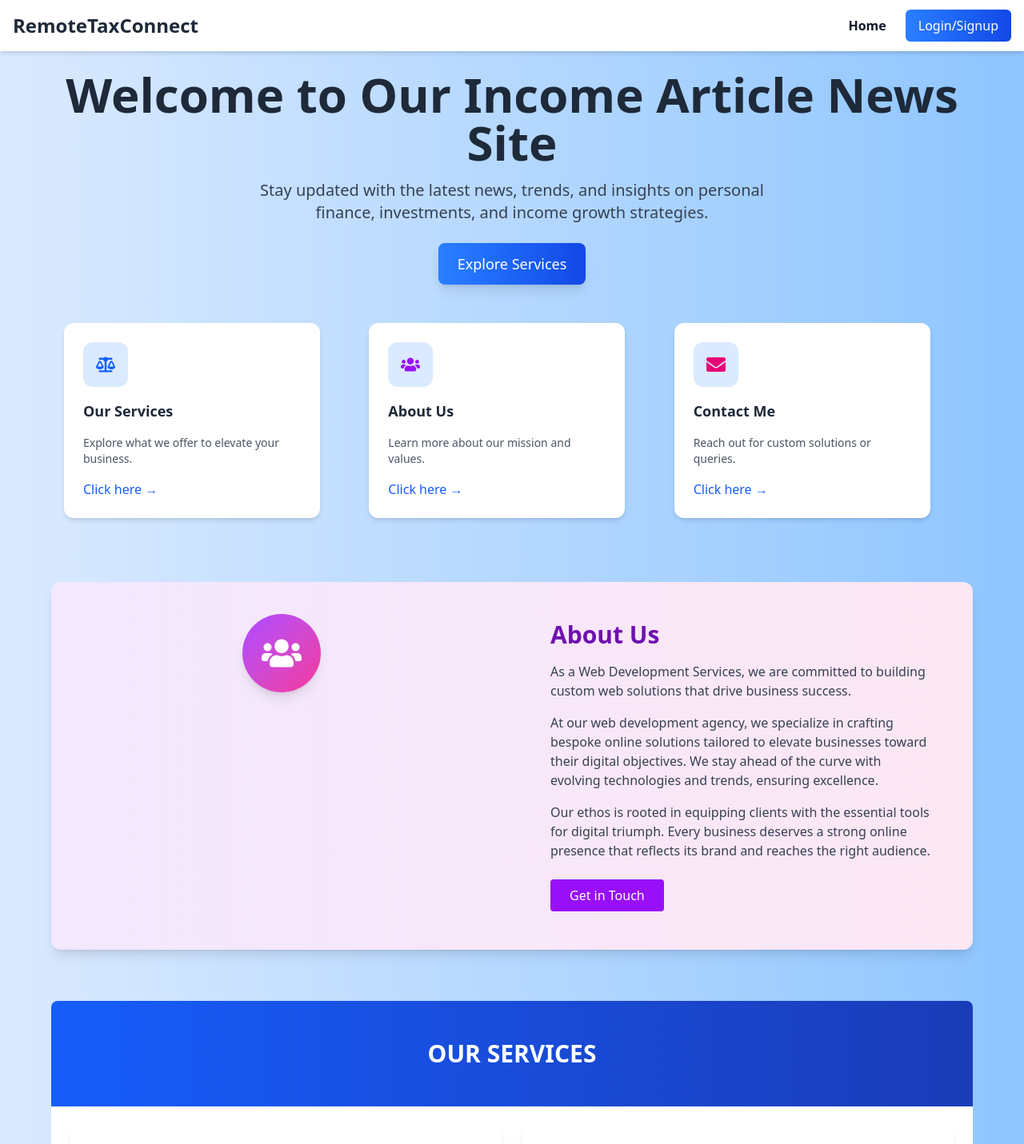
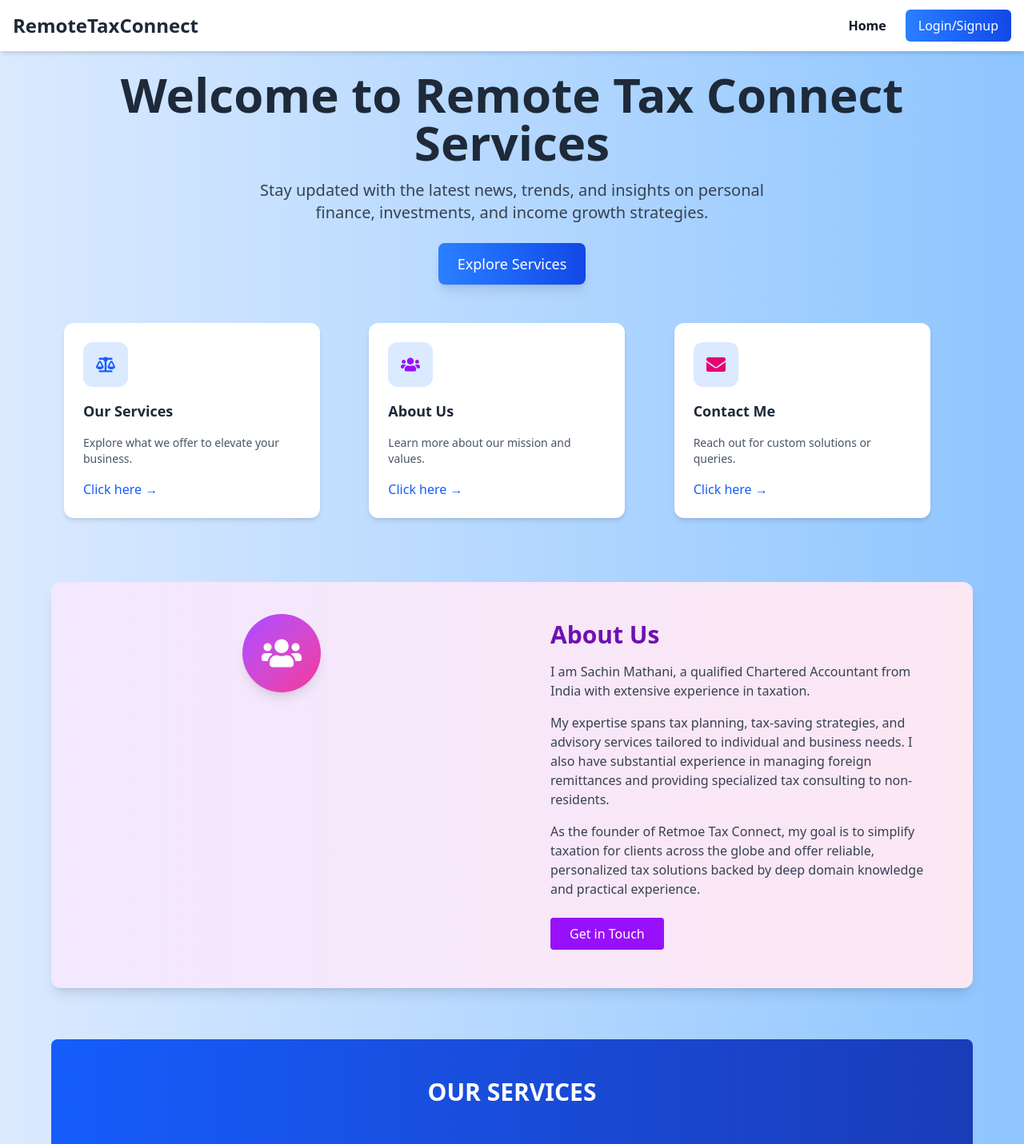
Before and after one commit to Mayank12348487487/ClientProject, a React (Vite) app in the folder Frontend/Article/: page / in a window 1280 px wide. Shown: the top 1431 px of the page at 80% size. Built offline with nearby package versions, Linux system fonts and the light colour scheme; no server answers; a web font is replaced by a local one.

Commit message:
Update Home.jsx

```diff
--- a/Frontend/Article/src/components/Home.jsx
+++ b/Frontend/Article/src/components/Home.jsx
@@ -20,7 +20,7 @@ const Home = () => {
         animate={{ opacity: 1, y: 0 }}
         transition={{ duration: 1 }}
       >
-        Welcome to Our Income Article News Site
+        Welcome to Remote Tax Connect Services
       </motion.h1>
 
       <motion.p
@@ -86,15 +86,21 @@ const Home = () => {
         <div className="p-6 md:p-12 text-left w-full md:w-1/2">
           <h2 className="text-3xl font-bold text-purple-800 mb-4">About Us</h2>
           <p className="text-gray-700 mb-4">
-            As a Web Development Services, we are committed to building custom web solutions that drive business success.
+          I am Sachin Mathani, a qualified Chartered Accountant from India with extensive experience in taxation.
+
           </p>
           <p className="text-gray-700 mb-4">
-            At our web development agency, we specialize in crafting bespoke online solutions tailored to elevate businesses toward their digital objectives. We stay ahead of the curve with evolving technologies and trends, ensuring excellence.
+          My expertise spans tax planning, tax-saving strategies, and advisory services tailored to individual and business needs. I also have substantial experience in managing foreign remittances and providing specialized tax consulting to non-residents.
           </p>
           <p className="text-gray-700 mb-4">
-            Our ethos is rooted in equipping clients with the essential tools for digital triumph. Every business deserves a strong online presence that reflects its brand and reaches the right audience.
-          </p>
-          <button className="mt-2 px-6 py-2 bg-purple-600 text-white rounded hover:bg-purple-700 transition">Get in Touch</button>
+          As the founder of Retmoe Tax Connect, my goal is to simplify taxation for clients across the globe and offer reliable, personalized tax solutions backed by deep domain knowledge and practical experience.          </p>
+          <button
+  className="mt-2 px-6 py-2 bg-purple-600 text-white rounded hover:bg-purple-700 transition"
+  onClick={() => window.location.href = "mailto:sachinmathani@gmail.com?subject=Inquiry&body=Hi%20Sachin%2C"}
+>
+  Get in Touch
+</button>
+
         </div>
       </motion.div>
 
```
